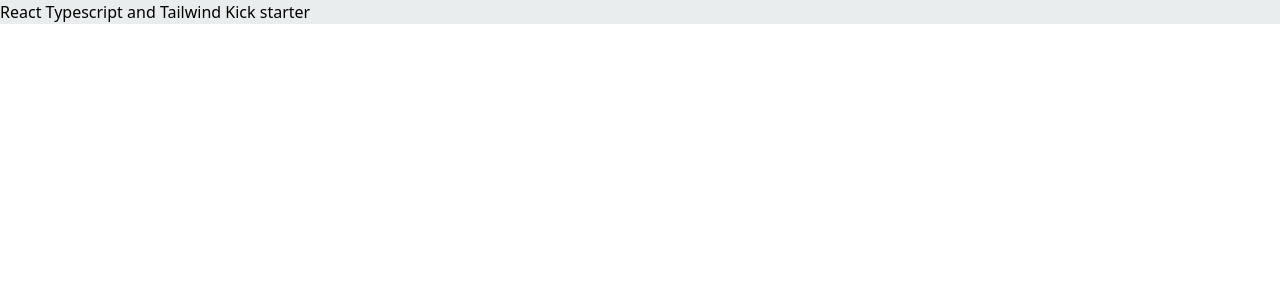
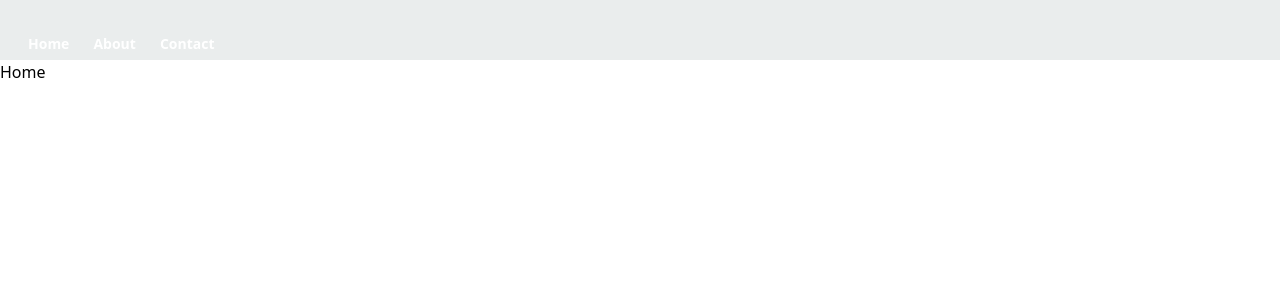
Before and after one commit to a8hok/React-typescript-tailwind-boilerplate, a React (Vite) app: page / in a window 1280 px wide. Shown: the top 300 px of the page. Built offline with nearby package versions, Linux system fonts and the light colour scheme.

Commit message:
added components folder

```diff
--- a/src/App.tsx
+++ b/src/App.tsx
@@ -1,11 +1,20 @@
-function App() {
+import { BrowserRouter, Route, Routes } from 'react-router-dom';
+import Navbar from './Components/Navbar';
+import Contact from './Pages/Contact';
+import About from './Pages/About';
+import Home from './Pages/Home';
+
+const App: React.FC = () => {
   return (
-    <>
-      <p className="bg-TK-background">
-        React Typescript and Tailwind Kick starter
-      </p>
-    </>
+    <BrowserRouter>
+      <Navbar />
+      <Routes>
+        <Route path="/" element={<Home />} />
+        <Route path="/about" element={<About />} />
+        <Route path="/contact" element={<Contact />} />
+      </Routes>
+    </BrowserRouter>
   );
-}
+};
 
 export default App;
--- /dev/null
+++ b/src/Components/Navbar/index.tsx
@@ -0,0 +1,29 @@
+import { Link } from 'react-router-dom';
+
+function Navbar() {
+  return (
+    <header className="min-w-[1000px]">
+      <div className="flex bg-TK-background text-white h-[60px]">
+        <div className="flex items-center m-4">
+          <Link to={'/'}>
+            <div className="flex pr-3 pl-3">
+              <div className="mt-7 text-xs xl:text-sm font-bold">Home</div>
+            </div>
+          </Link>
+          <Link to={'/about'}>
+            <div className="flex pr-3 pl-3">
+              <div className="mt-7 text-xs xl:text-sm font-bold">About</div>
+            </div>
+          </Link>
+          <Link to={'/contact'}>
+            <div className="flex pr-3 pl-3">
+              <div className="mt-7 text-xs xl:text-sm font-bold">Contact</div>
+            </div>
+          </Link>
+        </div>
+      </div>
+    </header>
+  );
+}
+
+export default Navbar;
--- /dev/null
+++ b/src/Pages/About/index.tsx
@@ -0,0 +1,5 @@
+function About() {
+  return <div>About</div>;
+}
+
+export default About;
--- /dev/null
+++ b/src/Pages/Contact/index.tsx
@@ -0,0 +1,5 @@
+function Contact() {
+  return <div>Contact</div>;
+}
+
+export default Contact;
--- /dev/null
+++ b/src/Pages/Home/index.tsx
@@ -0,0 +1,5 @@
+function Home() {
+  return <div>Home</div>;
+}
+
+export default Home;
```
Also changed, not shown: src/Types/User.ts (added, +7 -0 lines).
